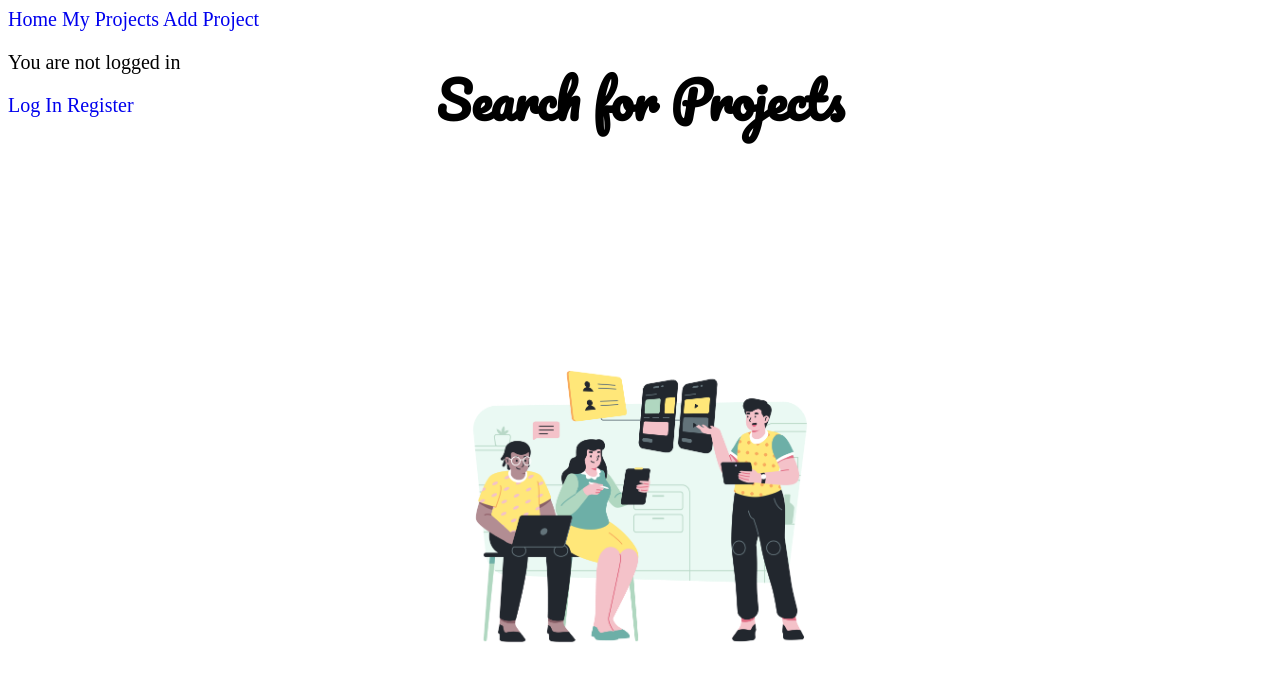
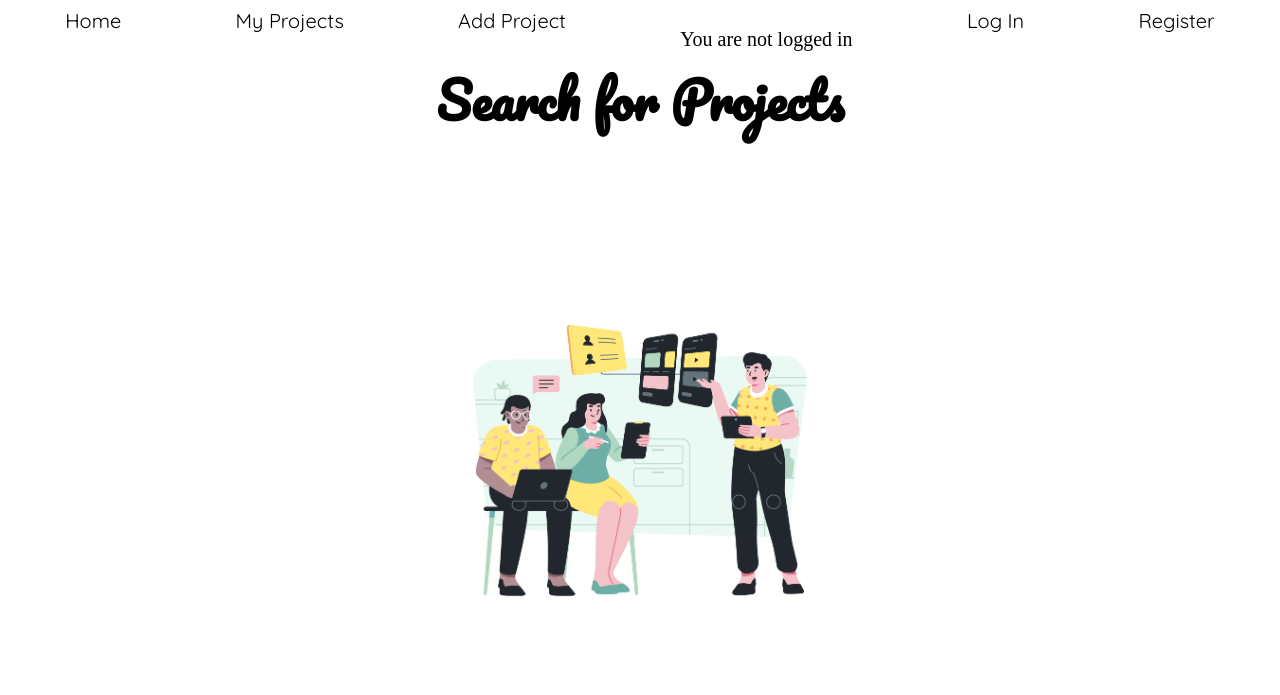
Before and after one commit to Nlopez4/dev_collect, a Django app: page / in a window 1280 px wide. Shown: the top 695 px of the page. Run offline with Django 3.2, Linux system fonts and the light colour scheme.

Commit message:
spaced out nav links

```diff
--- a/main_app/static/styles/main.css
+++ b/main_app/static/styles/main.css
@@ -1,5 +1,8 @@
 /* GLOBAL */
 @import url('https://fonts.googleapis.com/css2?family=Pacifico&display=swap');
+@import url('https://fonts.googleapis.com/css2?family=Pacifico&family=Quicksand&display=swap');
+
+
 body {
     background-color: white;
 }
@@ -12,14 +15,18 @@ body {
 
 /* NAV */
 .nav-bar {
-   display: inline;
    font-size: 20px;
-   text-decoration: none;
+   display: flex;
+   justify-content: space-around;
+
+
 
 }
 
 .splash-link {
     text-decoration: none;
+    color: black;
+    font-family: Quicksand;
 }
 
 
```
